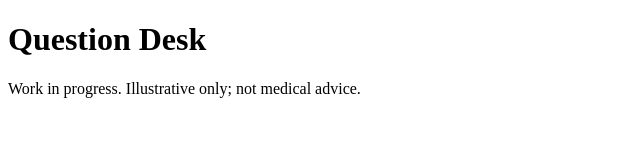
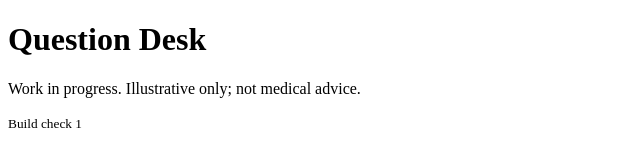
Before and after one commit to paulsjon/evidence-steward, a plain HTML site: page question-desk/index.html in a window 1280 px wide. Shown: the full height of the page, 0-640 px from the left. Drawn offline with Linux system fonts and the light colour scheme.

Commit message:
Test automatic Cloudflare build
Co-Authored-By: Claude Opus 5.5 <noreply@anthropic.com>
Claude-Session: https://claude.ai/code/session_01PbTWxTnaRhw7jMZrQjof2c

```diff
--- a/question-desk/index.html
+++ b/question-desk/index.html
@@ -1,2 +1,2 @@
 <!doctype html><html lang="en"><head><meta charset="utf-8"><title>Question Desk (work in progress)</title></head>
-<body><h1>Question Desk</h1><p>Work in progress. Illustrative only; not medical advice.</p></body></html>
+<body><h1>Question Desk</h1><p>Work in progress. Illustrative only; not medical advice.</p><p><small>Build check 1</small></p></body></html>
```
